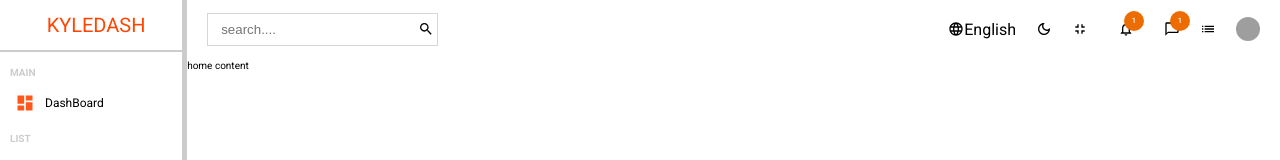
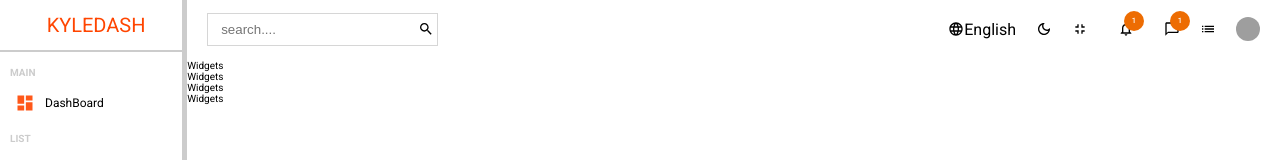
Before and after one commit to MwauStephen/DashBoard, a React (Create React App) app: page / in a window 1280 px wide. Shown: the top 160 px of the page. Built offline with nearby package versions, Linux system fonts and the light colour scheme; grey boxes are pictures that could not be loaded.

Commit message:
imported and used the widget component in the home page

```diff
--- a/src/Pages/HomePage/Home.js
+++ b/src/Pages/HomePage/Home.js
@@ -1,6 +1,7 @@
 import React from "react";
 import NavBar from "../../Components/navBar/NavBar";
 import SideBar from "../../Components/sideBar/SideBar";
+import Widgets from "../../Components/Widgets/Widgets";
 import styles from "./Home.module.css";
 
 const Home = () => {
@@ -9,7 +10,12 @@ const Home = () => {
       <SideBar />
       <div className={styles["home-container"]}>
         <NavBar />
-        home content
+        <div className={styles.widgets}>
+        <Widgets/>
+        <Widgets/>
+        <Widgets/>
+        <Widgets/>
+        </div>
       </div>
     </div>
   );
```
